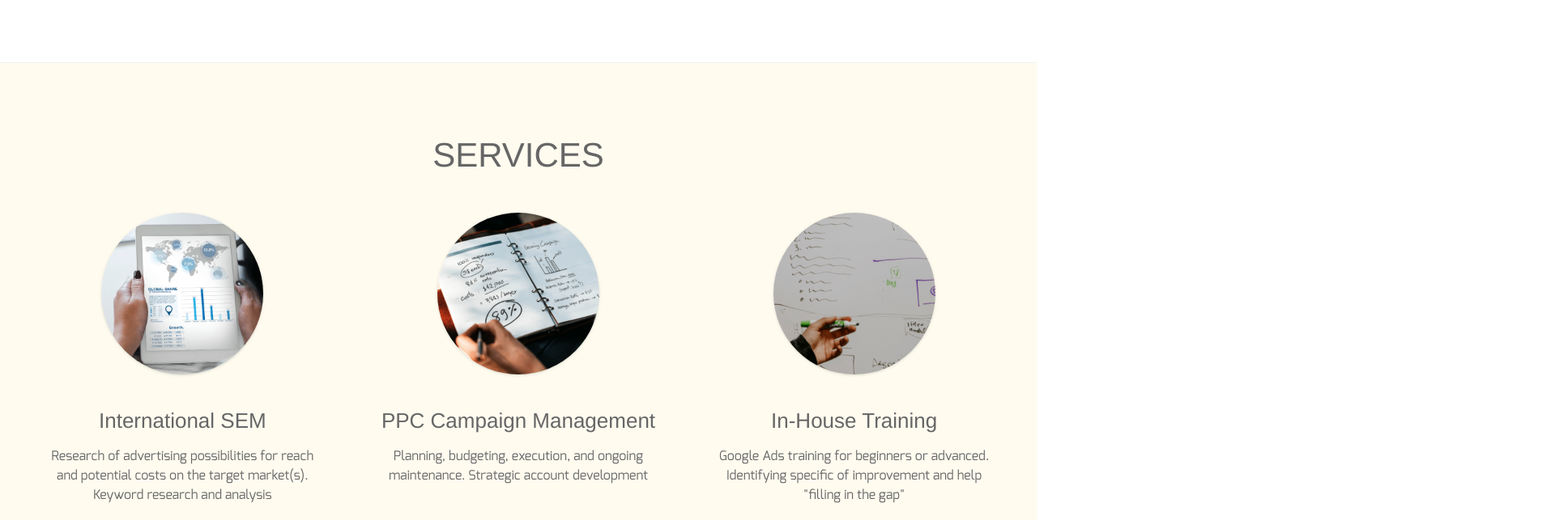
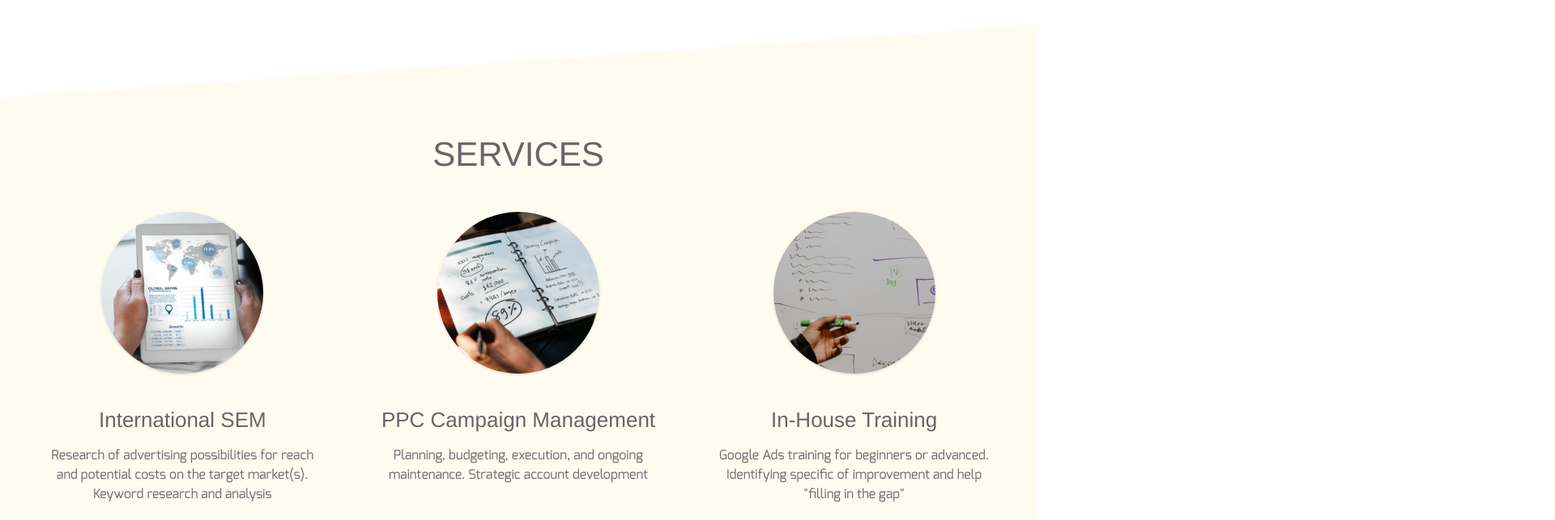
Before and after one commit to vydimitrov/ppc-adviser, a website: page index.html in a window 1280 px wide. Shown: the part 1189-1832 px from the top of the page at 81% size, 1920 px wide, since content can reach past the window. Drawn offline with Linux system fonts and the light colour scheme; a web font is replaced by a local one.

Commit message:
Remove horizontal scroll due to sections with background

```diff
--- a/assets/scss/core/_global.scss
+++ b/assets/scss/core/_global.scss
@@ -14,6 +14,7 @@ body {
 }
 
 section {
+  position: relative;
   padding: 80px 0;
 
   h2 {
@@ -22,10 +23,41 @@ section {
   }
 
   &.section-creamy {
-    background: $creamy;
-    border-top: 1px solid #f1f1f1;
-    border-bottom: 1px solid #f1f1f1;
+    &::before {
+      background: $creamy;
+    }
+  }
+
+  &.section-dark {
+    color: $white;
+    &::before {
+      background: #2d1313;
+    }
+  }
+
+  &.section-creamy,
+  &.section-dark {
+    .container,
+    .container-narrow {
+      position: relative;
+      z-index: 1;
+    }
+
+    &::before {
+      content: '';
+      display: block;
+      position: absolute;
+      top: 50%;
+      left: 50%;
+      width: 200%;
+      height: 100%;
+      transform: translate(-50%, -50%) rotate(-4deg);
+    }
   }
 }
 
 img, svg { max-width: 100%; }
+
+.content-wrapper {
+  overflow: hidden;
+}
--- a/assets/scss/sections/_languages.scss
+++ b/assets/scss/sections/_languages.scss
@@ -1,19 +1,6 @@
 $icon-size: 52px;
 
 .languages {
-    position: relative;
-    &::before {
-        content: '';
-        display: block;
-        position: absolute;
-        top: 50%;
-        left: 50%;
-        width: 200%;
-        height: 100%;
-        background: #2d1313;
-        transform: translate(-50%, -50%) rotate(-4deg);
-    }
-
     .container-narrow {
         position: relative;
         z-index: 1;
--- a/assets/scss/sections/_services.scss
+++ b/assets/scss/sections/_services.scss
@@ -11,6 +11,5 @@
     .service-description {
         text-align: center;
         padding: 0 16px;
-        margin-bottom: 0;
     }
 }
--- a/index.html
+++ b/index.html
@@ -10,6 +10,7 @@
 	  <link href="assets/css/app.css" rel="stylesheet" />
 </head>
 <body>
+  <div class="content-wrapper">
     <header class="header">
       <div class="hero-wrapper">
         <div class="hero-heading-wrapper">
@@ -176,7 +177,7 @@
       </div>
     </section>
 
-  <section class="languages">
+    <section class="languages section-dark">
         <div class="container-narrow">
           <h2>Languages</h2>
           <div class="row">
@@ -405,6 +406,7 @@
         </div>
       </div>
     </section>
+  </div>
 
   <script src="assets/js/glider.min.js"></script>
   <script src="assets/js/scripts.js"></script>
```
Also changed, not shown: assets/css/app.css. Lines whose indentation alone changed are shown as unchanged.
